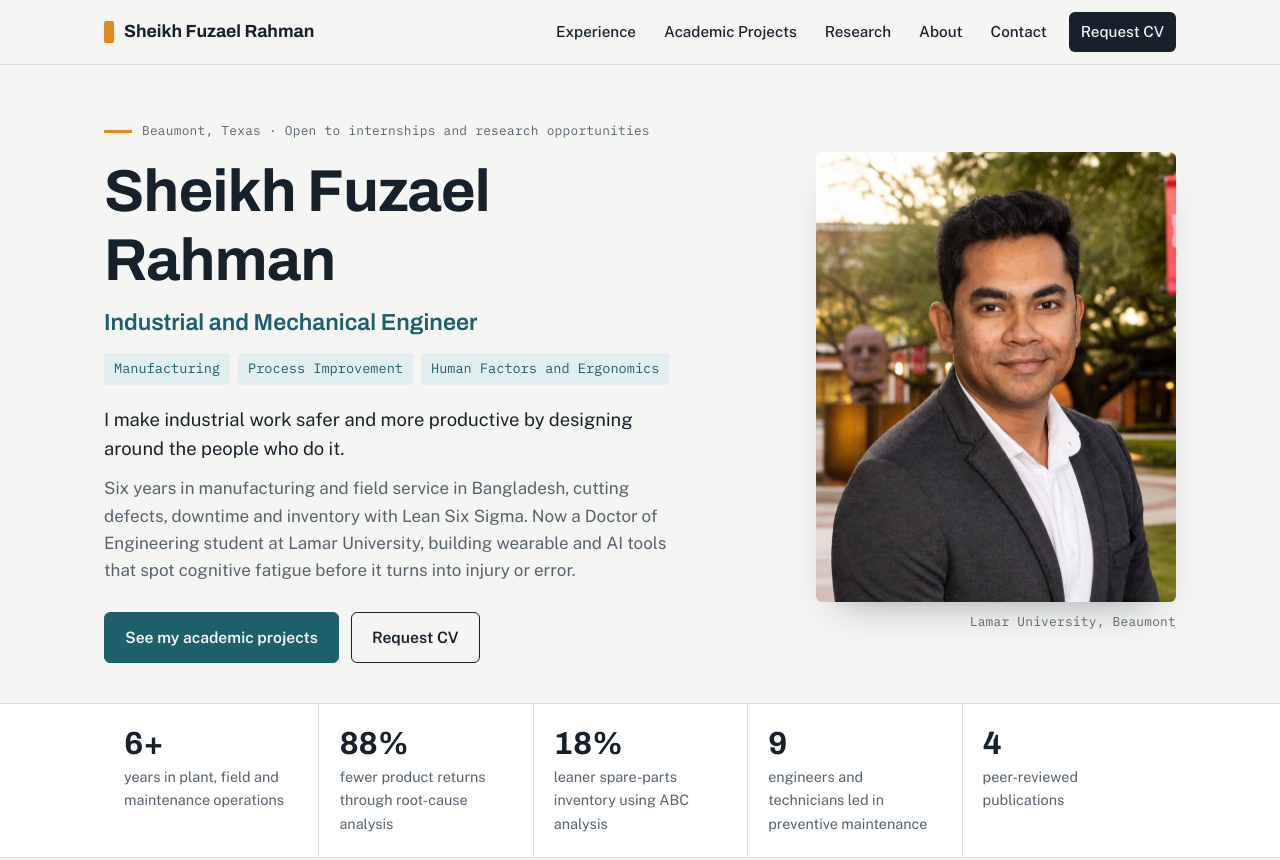
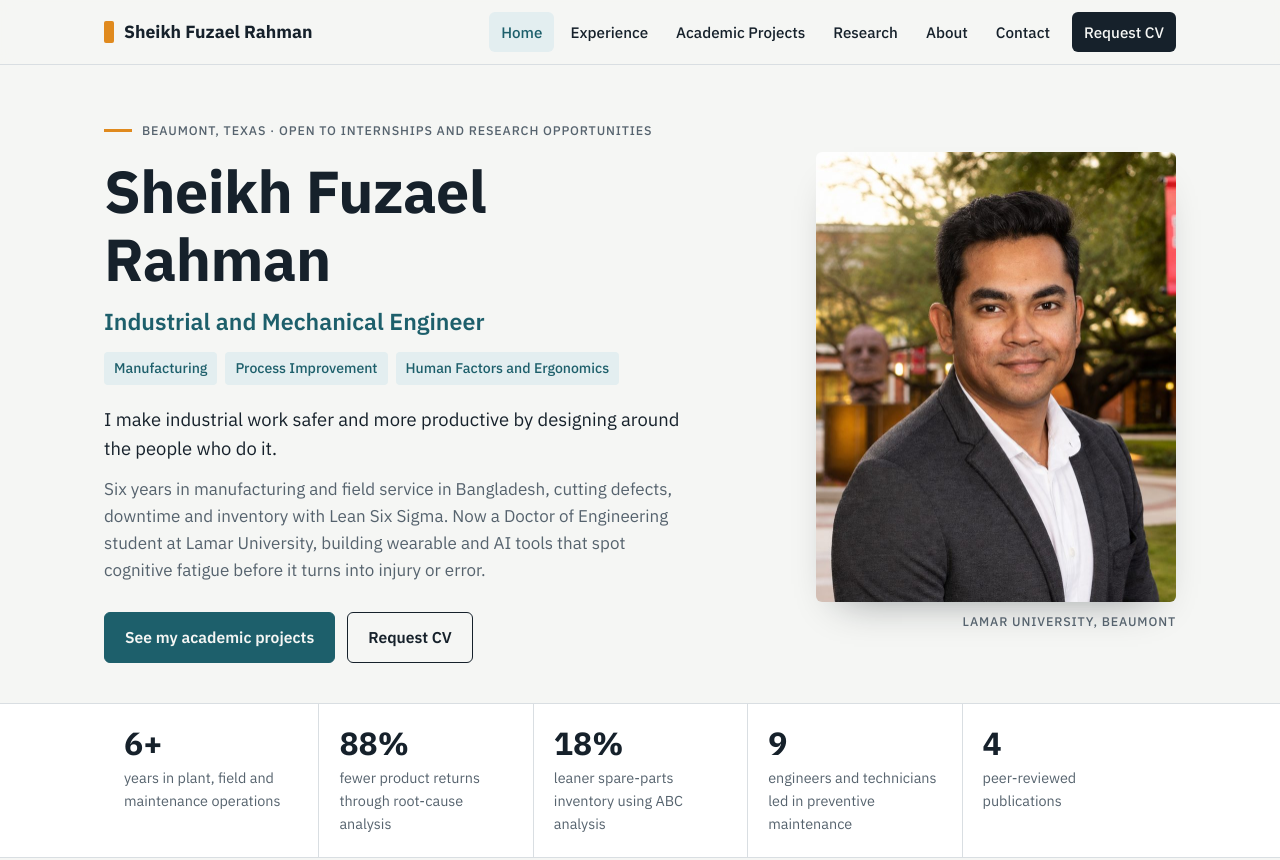
Before and after one commit to SheikhFuzael/sheikhfuzael-website, a plain HTML site: page index.html in a window 1280 px wide. Shown: the top 860 px of the page. Drawn offline with nearby package versions, Linux system fonts and the light colour scheme.

Commit message:
Switch to IBM Plex Sans and add Home link to the menu
Co-Authored-By: Claude Opus 5.5 <noreply@anthropic.com>
Claude-Session: https://claude.ai/code/session_01Qy5NDjoGTquPrMojzTmz9L

```diff
--- a/assets/site.css
+++ b/assets/site.css
@@ -8,9 +8,9 @@
   --accent: #1d5f6b;
   --accent-soft: #e3eef0;
   --hivis: #e08a1e;
-  --font-display: "Archivo", "Arial Narrow", Arial, sans-serif;
-  --font-body: "Public Sans", "Segoe UI", Roboto, Helvetica, Arial, sans-serif;
-  --font-mono: "IBM Plex Mono", ui-monospace, "SFMono-Regular", Menlo, Consolas, monospace;
+  --font-display: "IBM Plex Sans", "Segoe UI", Roboto, Helvetica, Arial, sans-serif;
+  --font-body: "IBM Plex Sans", "Segoe UI", Roboto, Helvetica, Arial, sans-serif;
+  --font-mono: "IBM Plex Sans", "Segoe UI", Roboto, Helvetica, Arial, sans-serif;
   --max: 1120px;
   --radius: 6px;
   color-scheme: light;
@@ -56,10 +56,10 @@ img { max-width: 100%; display: block; }
 a { color: var(--accent); text-underline-offset: 3px; }
 a:hover { text-decoration-thickness: 2px; }
 :focus-visible { outline: 3px solid var(--hivis); outline-offset: 2px; border-radius: 2px; }
-h1, h2, h3, h4 { font-family: var(--font-display); font-stretch: 87%; line-height: 1.15; text-wrap: balance; margin: 0; }
+h1, h2, h3, h4 { font-family: var(--font-display); line-height: 1.15; text-wrap: balance; margin: 0; }
 p { margin: 0; }
 .wrap { max-width: var(--max); margin: 0 auto; padding: 0 24px; }
-.mono { font-family: var(--font-mono); font-size: 0.8rem; letter-spacing: 0.02em; }
+.mono { font-family: var(--font-mono); font-size: 0.78rem; font-weight: 500; text-transform: uppercase; letter-spacing: 0.07em; font-variant-numeric: tabular-nums; }
 .skip { position: absolute; left: -999px; top: 8px; background: var(--ink); color: var(--paper); padding: 8px 12px; z-index: 100; }
 .skip:focus { left: 8px; }
 
@@ -79,7 +79,7 @@ p { margin: 0; }
 .nav .nav-cta { background: var(--ink); color: var(--paper); margin-left: 6px; }
 .nav .nav-cta:hover { background: var(--accent); color: #fff; }
 .menu-btn { display: none; background: none; border: 1px solid var(--line); color: var(--ink); border-radius: var(--radius); padding: 8px 12px; font: inherit; font-weight: 600; cursor: pointer; }
-@media (max-width: 960px) {
+@media (max-width: 1060px) {
   .menu-btn { display: inline-block; }
   .nav { display: none; position: absolute; top: 64px; left: 0; right: 0; flex-direction: column; align-items: stretch; background: var(--paper); border-bottom: 1px solid var(--line); padding: 8px 16px 16px; }
   .nav.open { display: flex; }
@@ -170,7 +170,7 @@ section.block + section.block { border-top: 1px solid var(--line); }
 .timeline { list-style: none; margin: 0; padding: 0; position: relative; }
 .job { display: grid; grid-template-columns: 220px 1fr; gap: 32px; padding: 28px 0; border-top: 1px solid var(--line); }
 .job:last-child { border-bottom: 1px solid var(--line); }
-.job .when { font-family: var(--font-mono); font-size: 0.85rem; color: var(--muted); }
+.job .when { font-family: var(--font-mono); font-size: 0.88rem; font-weight: 500; color: var(--muted); font-variant-numeric: tabular-nums; }
 .job .org { font-weight: 600; color: var(--ink); font-family: var(--font-body); font-size: 0.95rem; margin-top: 6px; }
 .job .loc { color: var(--muted); font-size: 0.9rem; }
 .job h3 { font-size: 1.3rem; }
@@ -190,7 +190,7 @@ section.block + section.block { border-top: 1px solid var(--line); }
 .feature-text .meta { color: var(--muted); }
 .feature-text .lead { font-size: 1.05rem; }
 .tags { display: flex; flex-wrap: wrap; gap: 6px; margin-top: 4px; }
-.tag { font-family: var(--font-mono); font-size: 0.75rem; background: var(--accent-soft); color: var(--accent); padding: 3px 9px; border-radius: 4px; }
+.tag { font-family: var(--font-mono); font-size: 0.78rem; font-weight: 500; background: var(--accent-soft); color: var(--accent); padding: 3px 9px; border-radius: 4px; }
 .links { display: flex; flex-wrap: wrap; gap: 10px; margin-top: 8px; }
 .links .btn { padding: 9px 16px; font-size: 0.92rem; }
 .media { background: var(--ink); color: var(--paper); display: flex; align-items: center; justify-content: center; min-height: 280px; position: relative; padding: 24px; }
@@ -281,7 +281,7 @@ section.block + section.block { border-top: 1px solid var(--line); }
 .contact-main { display: grid; gap: 20px; }
 .email-card { background: var(--surface); border: 1px solid var(--line); border-radius: var(--radius); padding: 28px; }
 .email-card .k, .profiles .k, .cv-card .k { font-family: var(--font-mono); font-size: 0.75rem; text-transform: uppercase; letter-spacing: 0.08em; color: var(--muted); }
-.email-address { display: block; font-family: var(--font-display); font-stretch: 87%; font-weight: 700; font-size: clamp(1.25rem, 2.6vw, 1.7rem); color: var(--ink); text-decoration: none; margin: 8px 0 18px; overflow-wrap: anywhere; }
+.email-address { display: block; font-family: var(--font-display); font-weight: 700; font-size: clamp(1.25rem, 2.6vw, 1.7rem); color: var(--ink); text-decoration: none; margin: 8px 0 18px; overflow-wrap: anywhere; }
 .email-address:hover { color: var(--accent); }
 .btn-row { display: flex; flex-wrap: wrap; gap: 10px; }
 .btn.small { padding: 9px 16px; font-size: 0.92rem; cursor: pointer; font-family: inherit; }
@@ -324,4 +324,4 @@ footer a:hover { color: var(--accent); }
 .details-link:hover::after { transform: translateX(3px); }
 
 .focus { list-style: none; margin: 12px 0 0; padding: 0; display: flex; flex-wrap: wrap; gap: 8px; }
-.focus li { font-family: var(--font-mono); font-size: 0.85rem; color: var(--accent); background: var(--accent-soft); border-radius: 4px; padding: 5px 10px; }
+.focus li { font-family: var(--font-mono); font-size: 0.88rem; font-weight: 500; color: var(--accent); background: var(--accent-soft); border-radius: 4px; padding: 5px 10px; }
--- a/index.html
+++ b/index.html
@@ -11,7 +11,7 @@
 <link rel="icon" href="assets/favicon.svg" type="image/svg+xml">
 <link rel="preconnect" href="https://fonts.googleapis.com">
 <link rel="preconnect" href="https://fonts.gstatic.com" crossorigin>
-<link href="https://fonts.googleapis.com/css2?family=Archivo:wdth,wght@87,500;87,600;87,700&family=Public+Sans:ital,wght@0,400;0,500;0,600;1,400&family=IBM+Plex+Mono:wght@400;500&display=swap" rel="stylesheet">
+<link href="https://fonts.googleapis.com/css2?family=IBM+Plex+Sans:ital,wght@0,400;0,500;0,600;0,700;1,400&display=swap" rel="stylesheet">
 <link rel="stylesheet" href="assets/site.css">
 </head>
 <body>
@@ -19,9 +19,10 @@
 
 <header class="site-header">
   <div class="wrap">
-    <a class="brand" href="index.html" aria-label="Sheikh Fuzael Rahman, home"><span class="brand-mark" aria-hidden="true"></span>Sheikh Fuzael Rahman</a>
+    <a class="brand" href="index.html" aria-label="Sheikh Fuzael Rahman, go to home page" title="Go to home page"><span class="brand-mark" aria-hidden="true"></span>Sheikh Fuzael Rahman</a>
     <button class="menu-btn" id="menu-btn" aria-expanded="false" aria-controls="site-nav">Menu</button>
     <nav class="nav" id="site-nav" aria-label="Main">
+      <a href="index.html" aria-current="page">Home</a>
       <a href="experience.html">Experience</a>
       <a href="projects.html">Academic Projects</a>
       <a href="research.html">Research</a>
```
Also changed, not shown: about.html (+3 -2 lines), contact.html (+3 -2 lines), experience.html (+3 -2 lines), projects.html (+3 -2 lines), research.html (+3 -2 lines).
